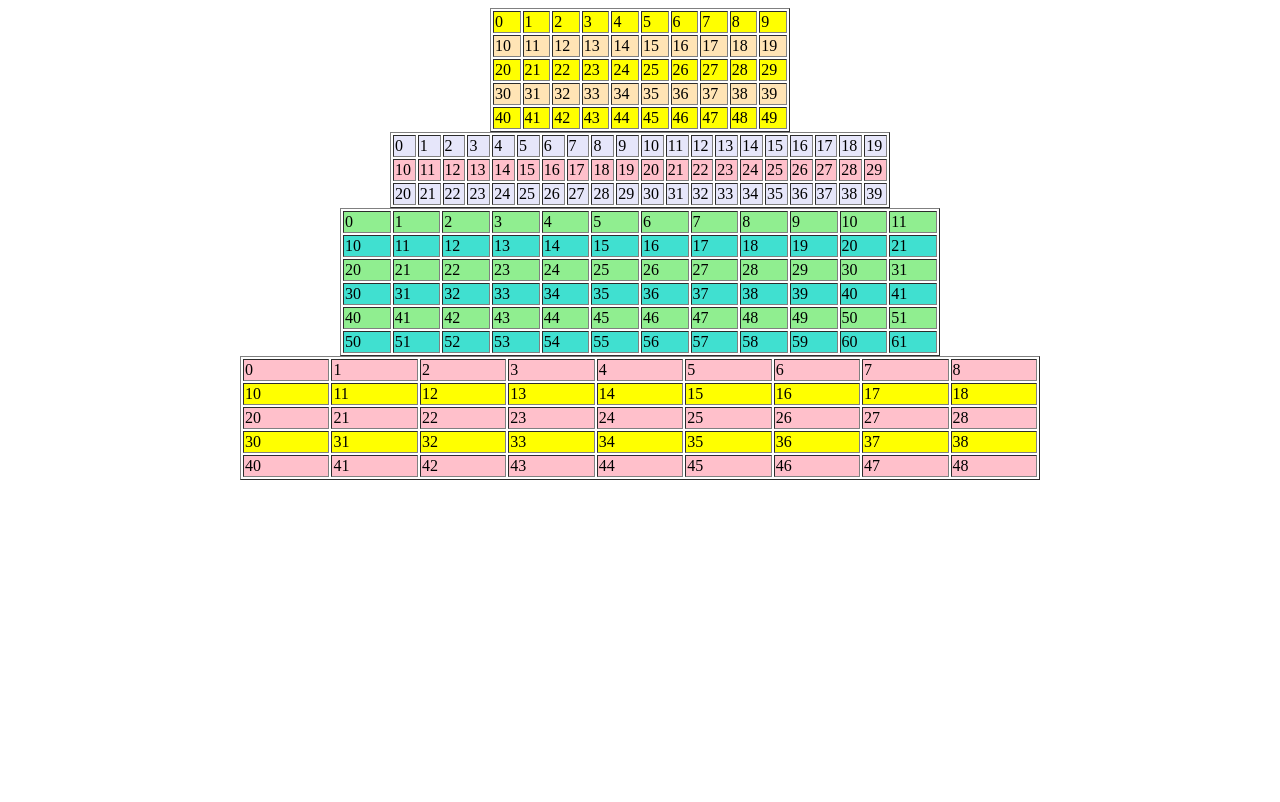
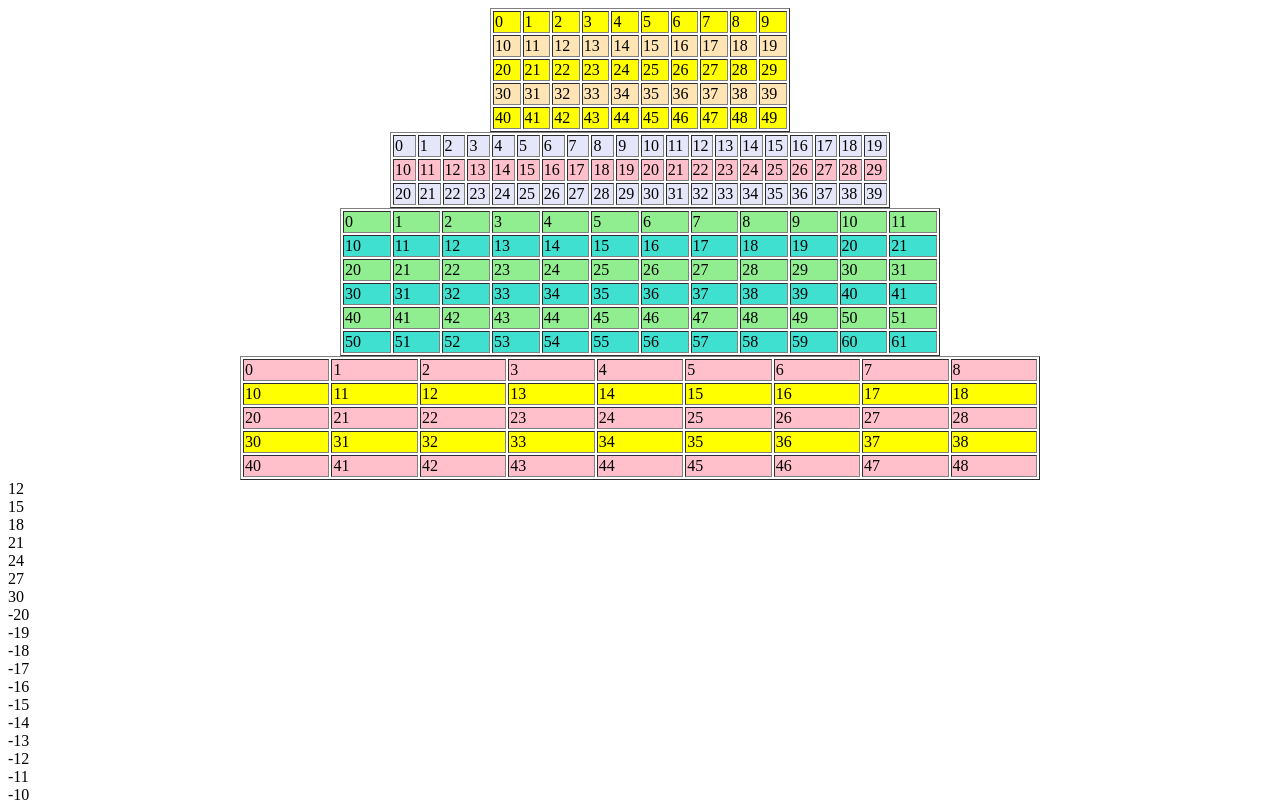
Before and after one commit to sunshine-habit/hello-world, a plain HTML site: page JavaScript/two.html in a window 1280 px wide. Shown: the top 802 px of the page. Drawn offline with Linux system fonts and the light colour scheme.

Commit message:
回调函数的使用

```diff
--- a/JavaScript/two.html
+++ b/JavaScript/two.html
@@ -48,6 +48,32 @@
 			//调用方式二：
 			alert(demoHui(5,8,function(){return 5+8}));
 
+
+			//回调函数全用方法二：
+			//1、从这个函数中取出3的倍数；（10，100）
+			//2、从这个函数中取出负数；（-200，200）
+			function getNum(x,y,hi){
+				for(var i=x;i<=y;i++){
+					if(hi(i)){
+					document.write(i+"<br />");
+					}
+				}
+			}
+			//相当于 函数变量名：hi = function(num){}
+			//function hi(num){}
+			getNum(10,30,function(num){
+				if(num%3==0)
+				return true;
+				else
+				return false;
+			});
+			getNum(-20,20,function(num){
+				if(num<0)
+				return true;
+				else
+				return false;
+			});
+
 		</script>
 	</head>
 	<body>
```
